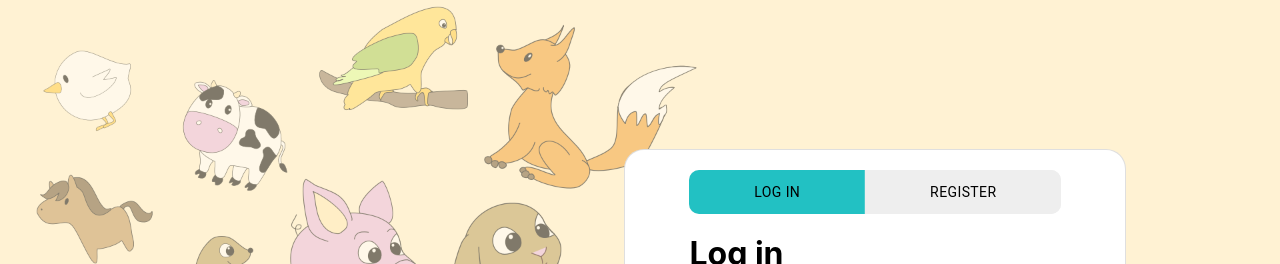
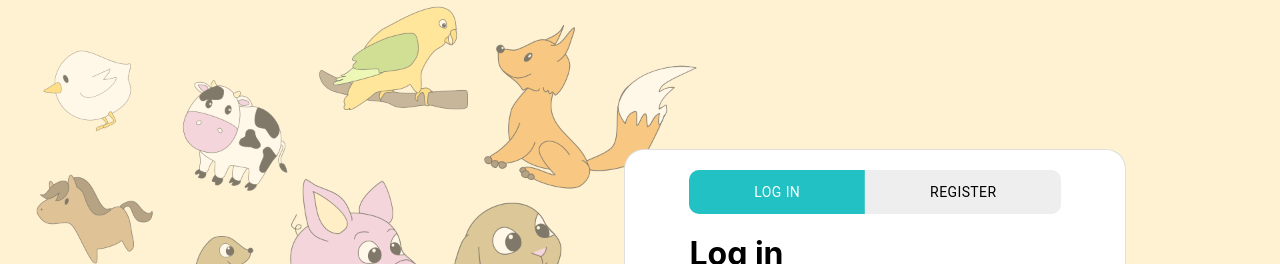
Before and after one commit to sdumencic/coloringbook, a React (Create React App) app: page / in a window 1280 px wide. Shown: the top 264 px of the page. Built offline with nearby package versions, Linux system fonts and the light colour scheme.

Commit message:
💄 Updated slide animation for login and register

```diff
--- a/src/components/HomePage/HomePage.scss
+++ b/src/components/HomePage/HomePage.scss
@@ -10,9 +10,10 @@ $yellow: rgb(255, 212, 120);
 }
 
 .login-to-left {
-    transition: background-position 1s;
+    transition: background-position 1s, color 1s;
     background-image: linear-gradient(to right, #eeeeee 50%, $turqoise-light 0);
     background-position: right;
+    color: white;
 }
 
 .login-to-left:focus {
@@ -20,9 +21,10 @@ $yellow: rgb(255, 212, 120);
 }
 
 .login-to-right {
-    transition: background-position 1s;
+    transition: background-position 1s, color 0.4s;
     background-image: linear-gradient(to left, $turqoise-light 50%, #eeeeee 0);
     background-position: left;
+    color: rgb(0, 0, 0);
 }
 
 .login-to-right:focus {
@@ -31,9 +33,10 @@ $yellow: rgb(255, 212, 120);
 }
 
 .register-to-left {
-    transition: background-position 1s;
+    transition: background-position 1s, color 0.4s;
     background-image: linear-gradient(to right, $turqoise-light 50%, #eeeeee 0);
     background-position: right;
+    color: rgb(0, 0, 0);
 }
 
 .register-to-left:focus {
@@ -41,9 +44,10 @@ $yellow: rgb(255, 212, 120);
 }
 
 .register-to-right {
-    transition: background-position 1s;
+    transition: background-position 1s, color 1s;
     background-image: linear-gradient(to left, #eeeeee 50%, $turqoise-light 0);
     background-position: left;
+    color: white;
 }
 
 .register-to-right:focus {
```
